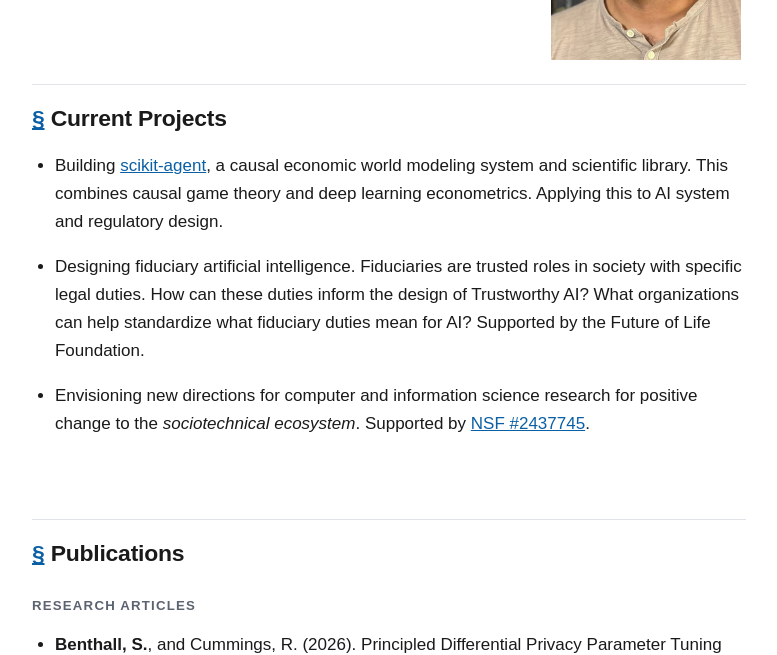
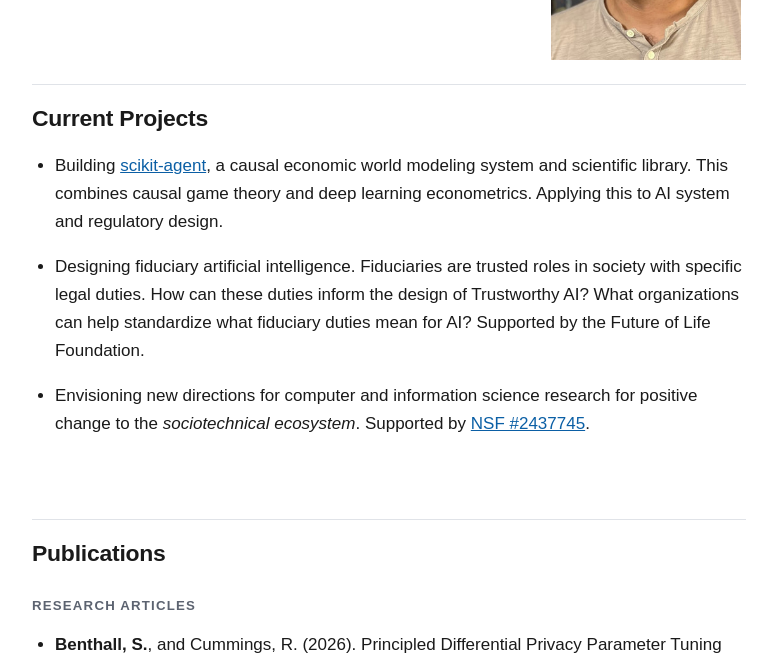
Before and after one commit to sbenthall/personal_website, a Jekyll site: the page built from index.md, in a window 1280 px wide. Shown: the part 258-913 px from the top of the page, without its empty margins (251-1028 px from the left). Built offline with Jekyll 4.4.1, drawn with Linux system fonts in a browser that asks for light colours; nearby versions of some CDN libraries.

Commit message:
nicer anchor links symbols

```diff
--- a/assets/css/main.css
+++ b/assets/css/main.css
@@ -73,6 +73,40 @@
    margin-top: 2.75em;
    padding-top: 0.85em;
    border-top: 1px solid var(--border);
+   /* Containing block for the margin-positioned § anchor below. */
+   position: relative;
+}
+
+/* Section anchors. Lifted out of the flow into the left margin so heading text
+   stays flush, and revealed on hover. Deep-linking is preserved without the
+   § sitting there as permanent visual noise. */
+h2 > a[href^="#"]:first-child {
+   position: absolute;
+   left: -1.15em;
+   /* Matches the h2's padding-top, so the § aligns with the heading text rather
+      than with the hairline rule above it. Same font-size, so the same em. */
+   top: 0.85em;
+
+   color: var(--muted);
+   text-decoration: none;
+   font-weight: 400;
+
+   opacity: 0;
+   transition: opacity 120ms ease-in-out;
+}
+
+h2:hover > a[href^="#"]:first-child,
+h2 > a[href^="#"]:first-child:focus-visible {
+   opacity: 1;
+}
+
+/* No margin left to occupy once the viewport is narrower than the measure.
+   Note that rem in a media query is always 16px — it ignores the :root
+   font-size above — so 49rem is 784px, just past the 46rem (782px) body cap. */
+@media (max-width: 49rem) {
+  h2 > a[href^="#"]:first-child {
+     display: none;
+  }
 }
 
 /* The "Research Articles" tier. Demoted to a label so it stops competing with
--- a/index.md
+++ b/index.md
@@ -10,13 +10,13 @@
 * External Faculty, New York University <a href="https://publichealth.nyu.edu/research-scholarship/centers-labs-initiatives/agent-based-modeling-lab">Agent Based Modeling Lab</a>
 <!--* Research Engineer, <a href="https://econ-ark.org/">Econ-Ark</a>-->
 
-<h2 id="projects"><a href="#projects">&sect;</a> Current Projects</h2>
+<h2 id="projects"><a href="#projects">&sect;</a>Current Projects</h2>
 
 * Building <a href="https://scikit-agent.org">scikit-agent</a>, a causal economic world modeling system and scientific library. This combines causal game theory and deep learning econometrics. Applying this to AI system and regulatory design.
 * Designing fiduciary artificial intelligence. Fiduciaries are trusted roles in society with specific legal duties. How can these duties inform the design of Trustworthy AI? What organizations can help standardize what fiduciary duties mean for AI? Supported by the Future of Life Foundation.
 * Envisioning new directions for computer and information science research for positive change to the <em>sociotechnical ecosystem</em>. Supported by <a href="https://www.nsf.gov/awardsearch/showAward?AWD_ID=2437745&amp;HistoricalAwards=false">NSF #2437745</a>.
 
-<h2 id="publications"><a href="#publications">&sect;</a> Publications</h2>
+<h2 id="publications"><a href="#publications">&sect;</a>Publications</h2>
 
 <h3>Research Articles</h3>
 
@@ -61,9 +61,9 @@
  <p>2007 : B.A., Brown University, Cognitive Science.</p>
  -->
 
-<h2>On the Web</h2>
+<h2 id="web"><a href="#web">&sect;</a>On the Web</h2>
 
 <p><a href="https://github.com/sbenthall">github</a> <a href="https://scholar.google.com/citations?user=iOgZOWYAAAAJ&amp;hl=en">google scholar</a> <a href="http://digifesto.com">blog</a> <a href="https://www.linkedin.com/in/sebastianbenthall/">linkedin</a> <!-- <a href="https://medium.com/@sbenthall">medium</a> --></p>
 
-<h2>Contact</h2>
+<h2 id="contact"><a href="#contact">&sect;</a>Contact</h2>
 <p>e-mail: spb413 at nyu dot edu</p>
```
